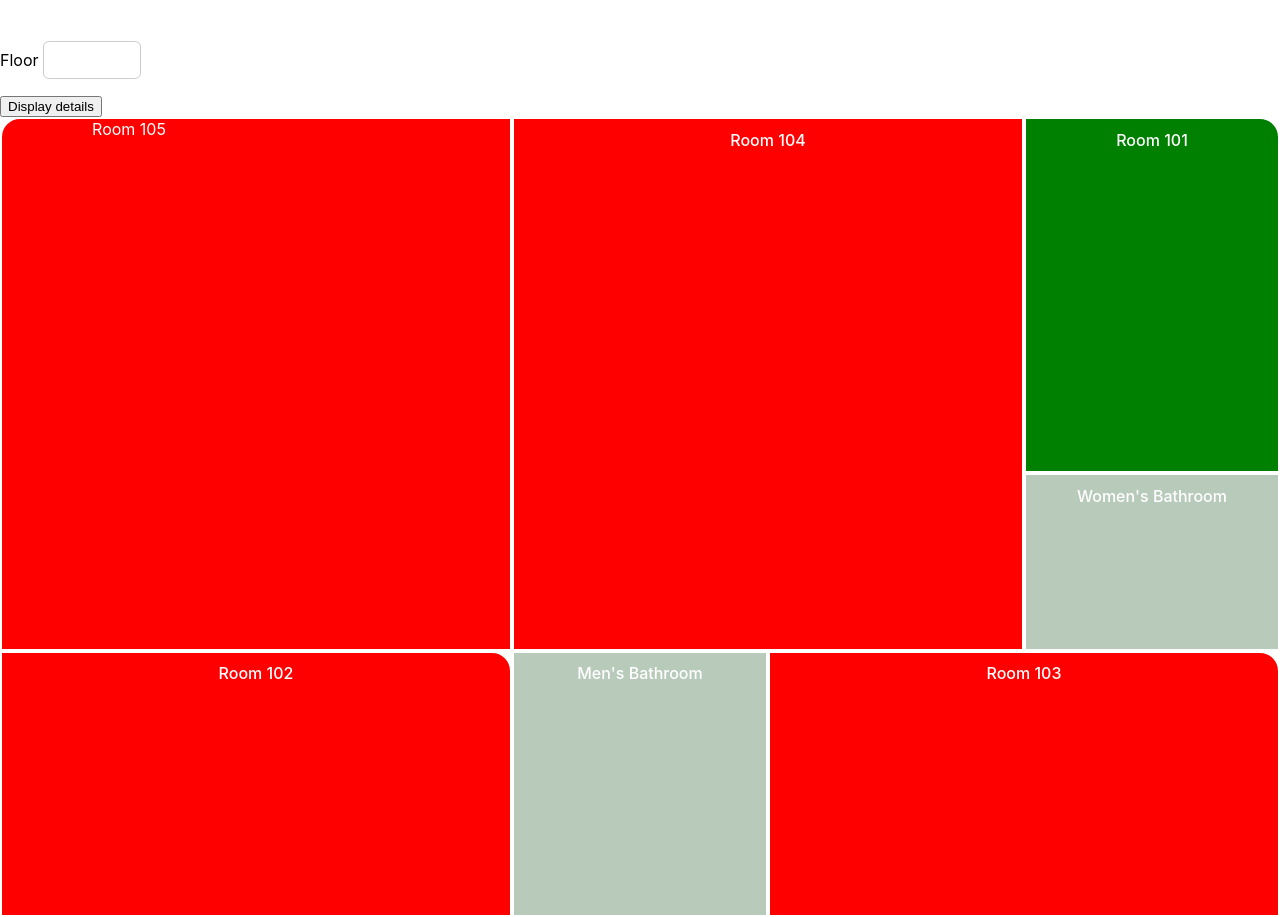
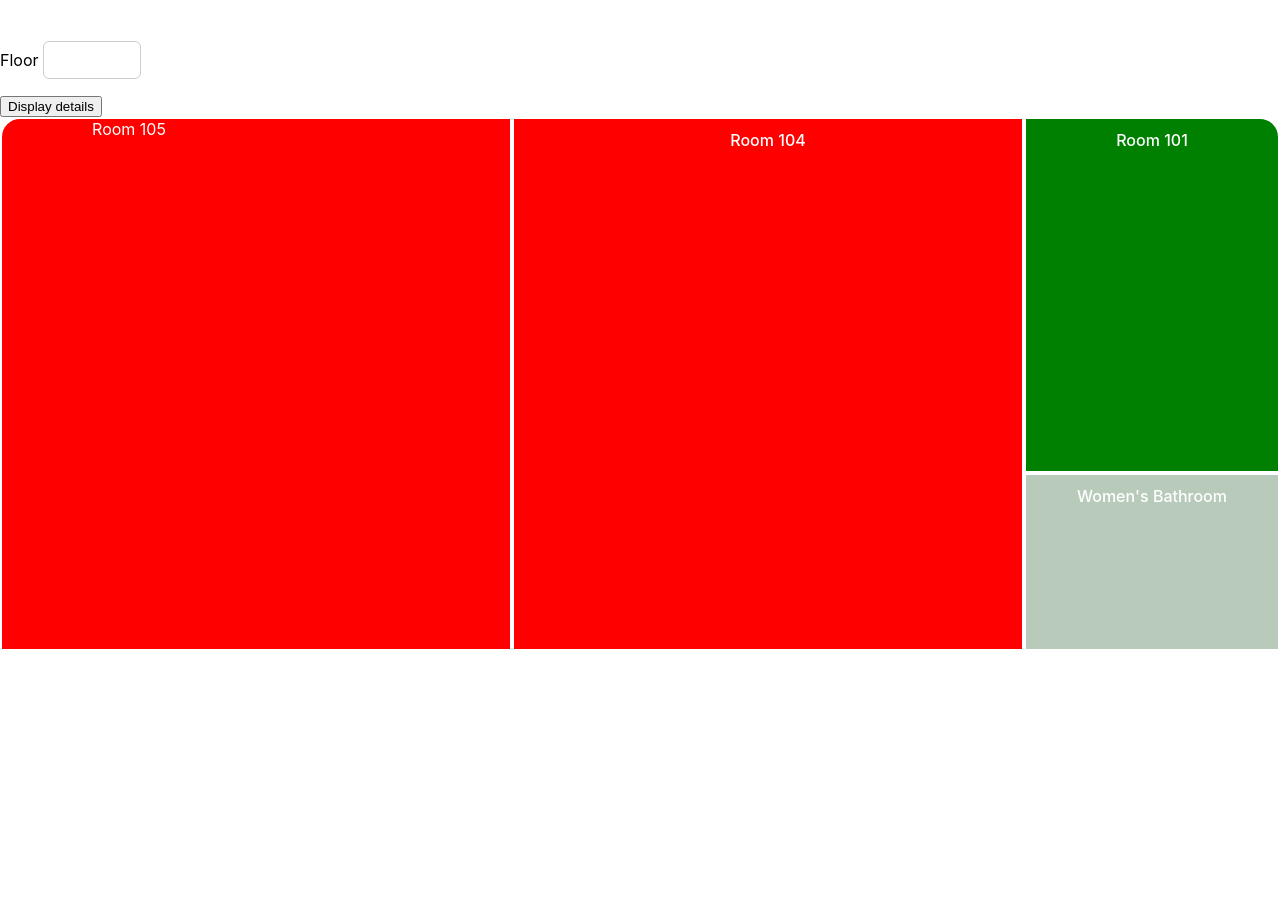
Before and after one commit to VarunSH-15-11-2001/Company-Software, a React (Create React App) app in the folder conf-book/: page / in a window 1280 px wide. Built offline with nearby package versions, Linux system fonts and the light colour scheme.

Commit message:
version3.4

```diff
--- a/conf-book/src/FloorPlan/FloorPlan.jsx
+++ b/conf-book/src/FloorPlan/FloorPlan.jsx
@@ -35,11 +35,7 @@ function FloorPlan(props) {
         <Room104 avail={info[3]} />
         <Room105 avail={info[4]}></Room105>
       </div>
-      <div id="row-2">
-        <Room101 className="Room101" bedNum={102} avail={info[1]} />
-        <Bath gender="Men's" />
-        <Room101 className="Room101" bedNum={103} avail={info[2]} />
-      </div>
+
     </div>
   );
 }
```
